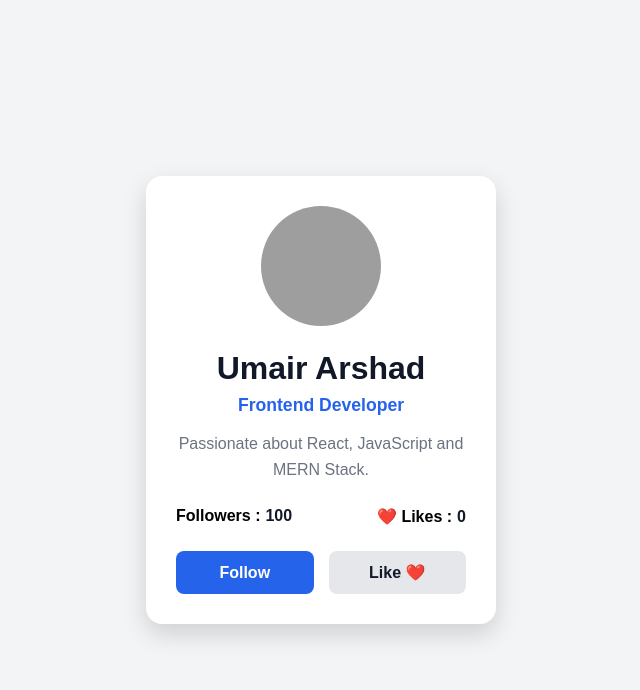
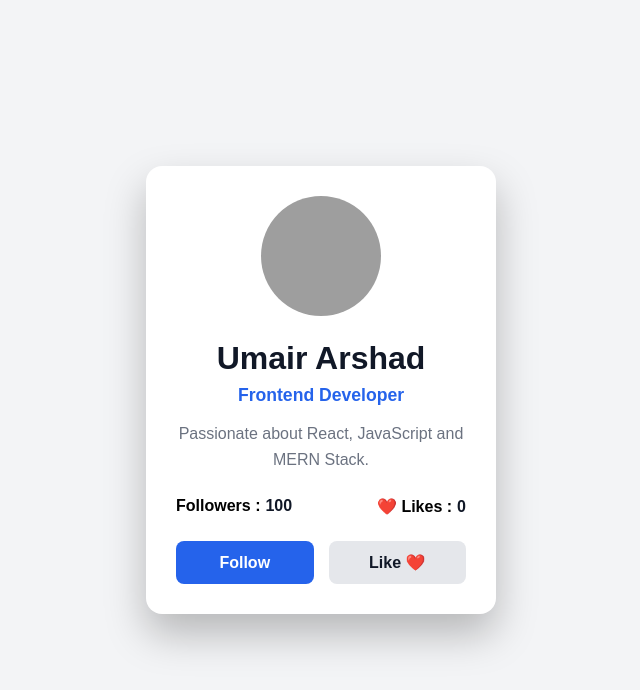
Before and after one commit to hafiz-1/profilecard, a React (Vite) app: page / in a window 1280 px wide. In both pictures the pointer is over the element 640 px from the left and 400 px from the top of the page. Shown: the top 690 px of the page, without its empty margins (319-959 px from the left). Built offline with nearby package versions, Linux system fonts and the light colour scheme; grey boxes are pictures that could not be loaded.

Commit message:
Animation Added

```diff
--- a/src/components/ProfileCard.css
+++ b/src/components/ProfileCard.css
@@ -11,6 +11,17 @@
     text-align:center;
 
     box-shadow:0 10px 25px rgba(0,0,0,.15);
+
+    transition:transform 0.3s ease,
+               box-shadow 0.3s ease;
+
+}
+
+.card:hover{
+
+    transform:translateY(-10px);
+
+    box-shadow:0 20px 40px rgba(0,0,0,.25);
 
 }
 
```
